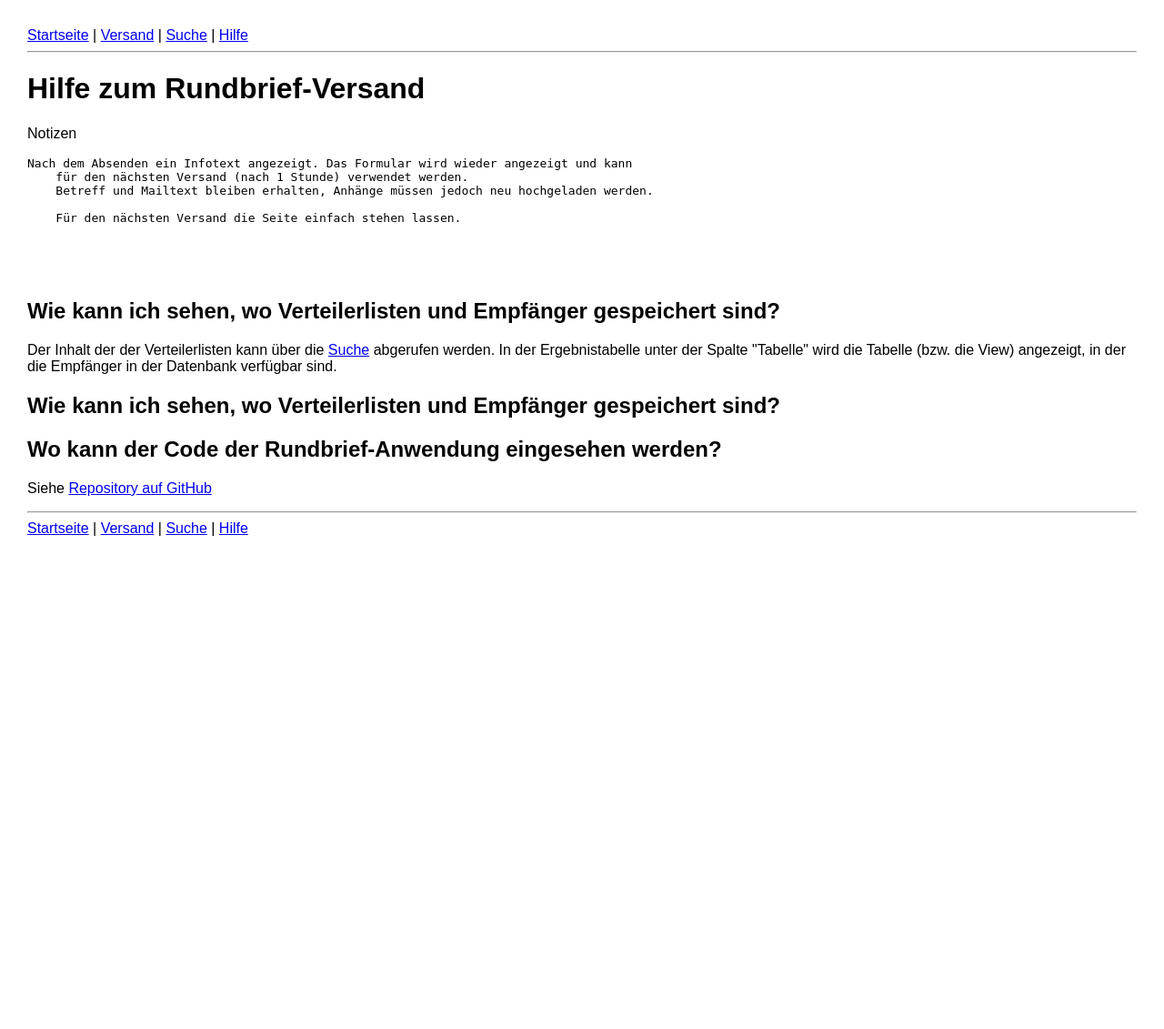
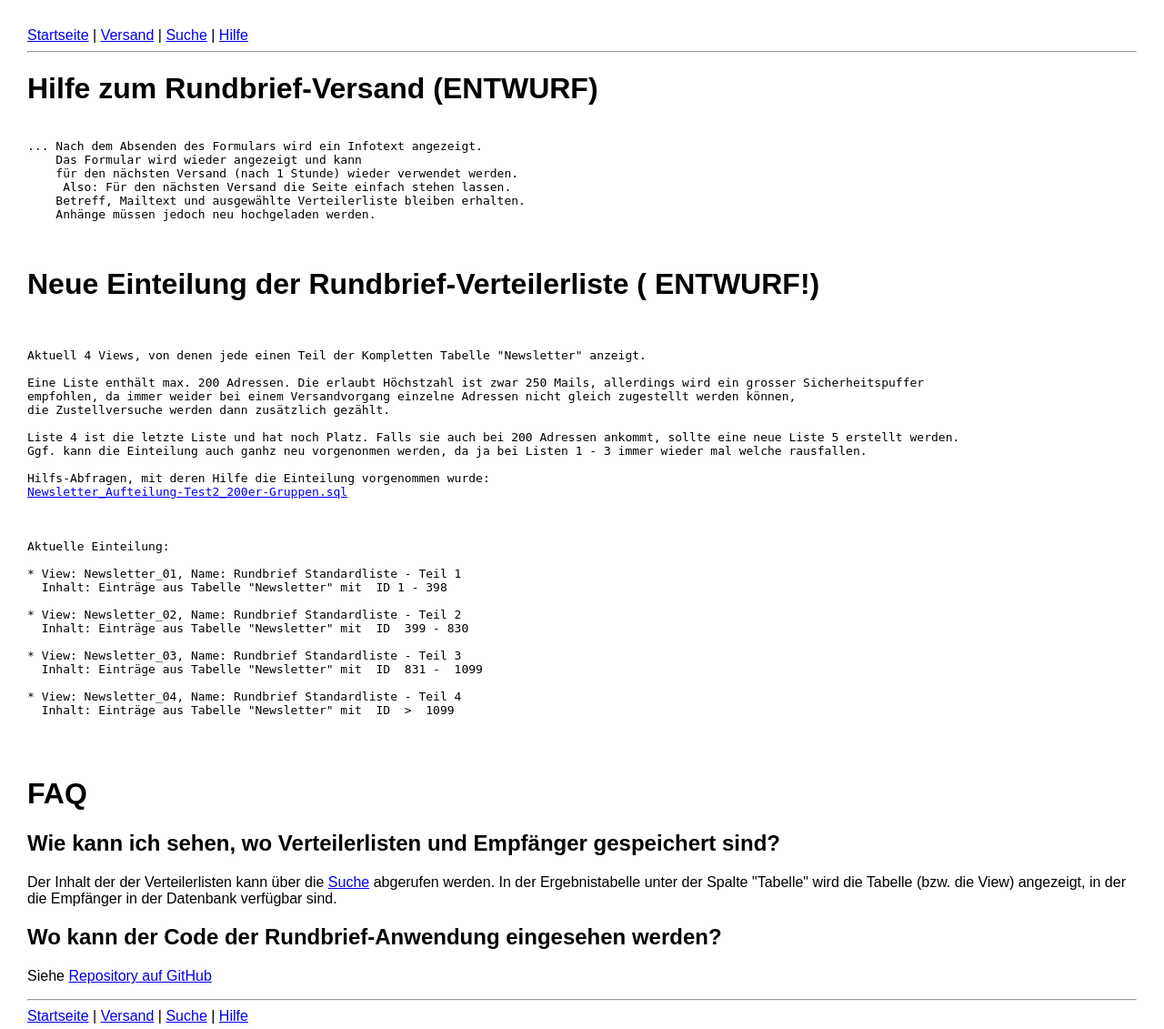
Before and after one commit to birrei/pipo, a PHP site: page /help.php in a window 1280 px wide. Shown: the top 1131 px of the page at 91% size. Before the commit the page ends 589 px from the top, so only its background shows below. Run offline with PHP 8.4, Linux system fonts and the light colour scheme.

Commit message:
Hilfeseite Ergänzungen

```diff
--- a/rundbrief/help.php
+++ b/rundbrief/help.php
@@ -4,26 +4,61 @@ include 'head.php';
 
 ?>
 
-<h1>Hilfe zum Rundbrief-Versand</h1>
+<h1>Hilfe zum Rundbrief-Versand (ENTWURF) </h1>
 
-<p>Notizen </p>
+
+<pre>
+
+... Nach dem Absenden des Formulars wird ein Infotext angezeigt.
+    Das Formular wird wieder angezeigt und kann
+    für den nächsten Versand (nach 1 Stunde) wieder verwendet werden.
+     Also: Für den nächsten Versand die Seite einfach stehen lassen.
+    Betreff, Mailtext und ausgewählte Verteilerliste bleiben erhalten.
+    Anhänge müssen jedoch neu hochgeladen werden.
+
+
+</pre>
 
 
 
-<pre>Nach dem Absenden ein Infotext angezeigt. Das Formular wird wieder angezeigt und kann
-    für den nächsten Versand (nach 1 Stunde) verwendet werden.
-    Betreff und Mailtext bleiben erhalten, Anhänge müssen jedoch neu hochgeladen werden.
+<h1>Neue Einteilung der Rundbrief-Verteilerliste ( ENTWURF!) </h1>
 
-    Für den nächsten Versand die Seite einfach stehen lassen.
+<pre>
 
+Aktuell 4 Views, von denen jede einen Teil der Kompletten Tabelle "Newsletter" anzeigt.
+
+Eine Liste enthält max. 200 Adressen. Die erlaubt Höchstzahl ist zwar 250 Mails, allerdings wird ein grosser Sicherheitspuffer
+empfohlen, da immer weider bei einem Versandvorgang einzelne Adressen nicht gleich zugestellt werden können,
+die Zustellversuche werden dann zusätzlich gezählt.
+
+Liste 4 ist die letzte Liste und hat noch Platz. Falls sie auch bei 200 Adressen ankommt, sollte eine neue Liste 5 erstellt werden.
+Ggf. kann die Einteilung auch ganhz neu vorgenonmen werden, da ja bei Listen 1 - 3 immer wieder mal welche rausfallen.
+
+Hilfs-Abfragen, mit deren Hilfe die Einteilung vorgenommen wurde:
+<a href="https://github.com/birrei/pipo/blob/main/sql/Newsletter_Aufteilung-Test2_200er-Gruppen.sql" target="_blank">Newsletter_Aufteilung-Test2_200er-Gruppen.sql</a>
+
+
+
+Aktuelle Einteilung:
+
+* View: Newsletter_01, Name: Rundbrief Standardliste - Teil 1
+  Inhalt: Einträge aus Tabelle "Newsletter" mit  ID 1 - 398
+
+* View: Newsletter_02, Name: Rundbrief Standardliste - Teil 2
+  Inhalt: Einträge aus Tabelle "Newsletter" mit  ID  399 - 830
+
+* View: Newsletter_03, Name: Rundbrief Standardliste - Teil 3
+  Inhalt: Einträge aus Tabelle "Newsletter" mit  ID  831 -  1099
+
+* View: Newsletter_04, Name: Rundbrief Standardliste - Teil 4
+  Inhalt: Einträge aus Tabelle "Newsletter" mit  ID  >  1099
 
 
 
 </pre>
 
 
-
-<h1></h1>
+<h1>FAQ</h1>
 
 <h2> Wie kann ich sehen, wo Verteilerlisten und Empfänger gespeichert sind? </h2>
 
@@ -31,12 +66,6 @@ include 'head.php';
 In der Ergebnistabelle unter der Spalte "Tabelle" wird die Tabelle (bzw. die View) angezeigt,
 in der die Empfänger in der Datenbank verfügbar sind.
 </p>
-
-<h2> Wie kann ich sehen, wo Verteilerlisten und Empfänger gespeichert sind? </h2>
-
-
-
-
 
 
 <h2>Wo kann der Code der Rundbrief-Anwendung eingesehen werden?</h2>
```
